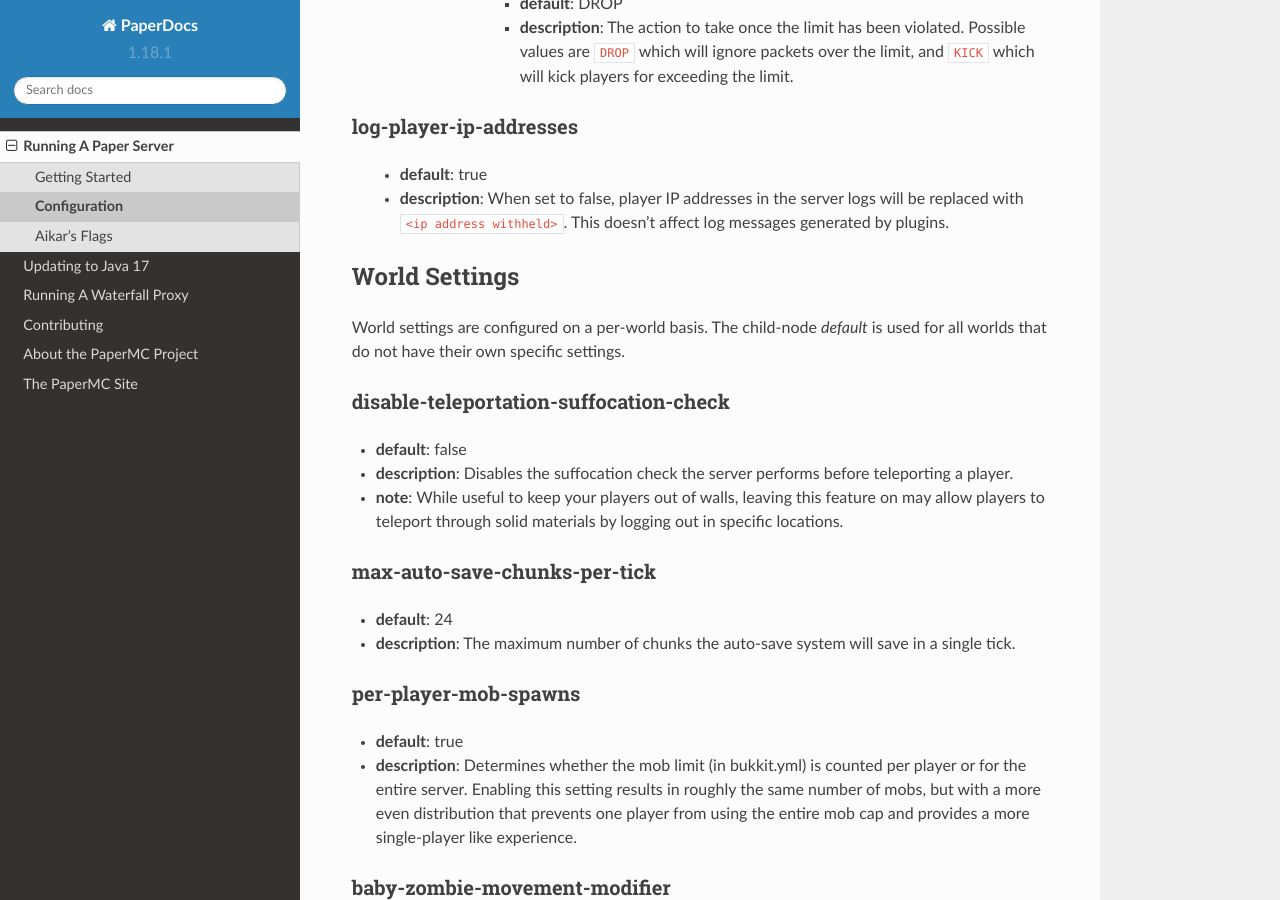
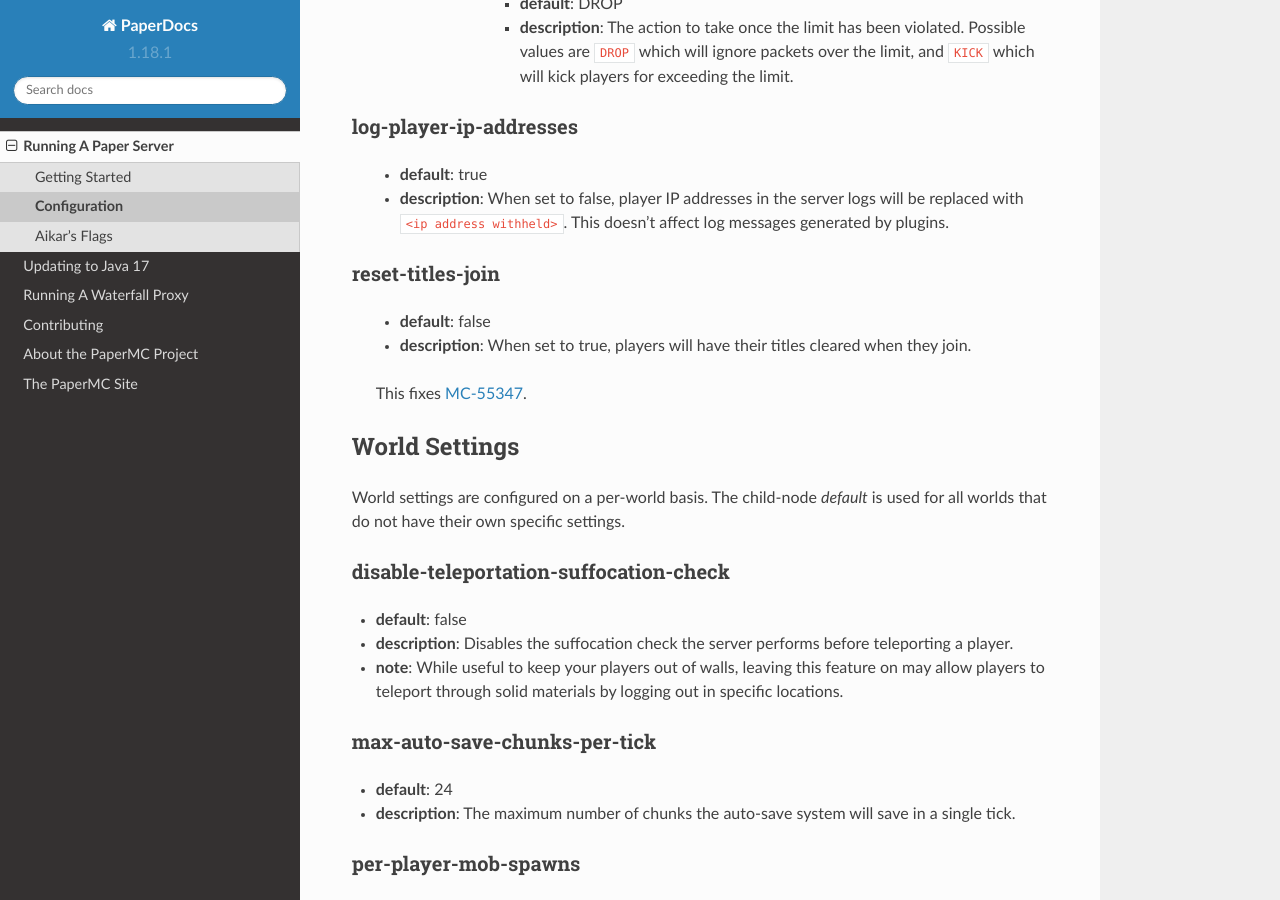
Before and after one commit to PaperMC/PaperDocs, a Sphinx documentation site: the page built from source/server/configuration.rst, in a window 1280 px wide and 900 px high, scrolled down 10756 px. Built offline with Sphinx 7.4.7 and the Read the Docs theme 2.0.0, drawn with Linux system fonts in a browser that asks for light colours.

Commit message:
Update configuration.rst

```diff
--- a/source/server/configuration.rst
+++ b/source/server/configuration.rst
@@ -451,6 +451,12 @@
    - **description**: When set to false, player IP addresses in the server logs will
      be replaced with ``<ip address withheld>``. This doesn't affect log messages
      generated by plugins.
+
+reset-titles-join
+~~~~~~~~~~~~~~~~~~~~~~~
+   - **default**: false
+   - **description**: When set to true, players will have their titles cleared when they join.
+   This fixes `MC-55347 <https://bugs.mojang.com/browse/MC-55347>`_.
 
 World Settings
 ==============
```
